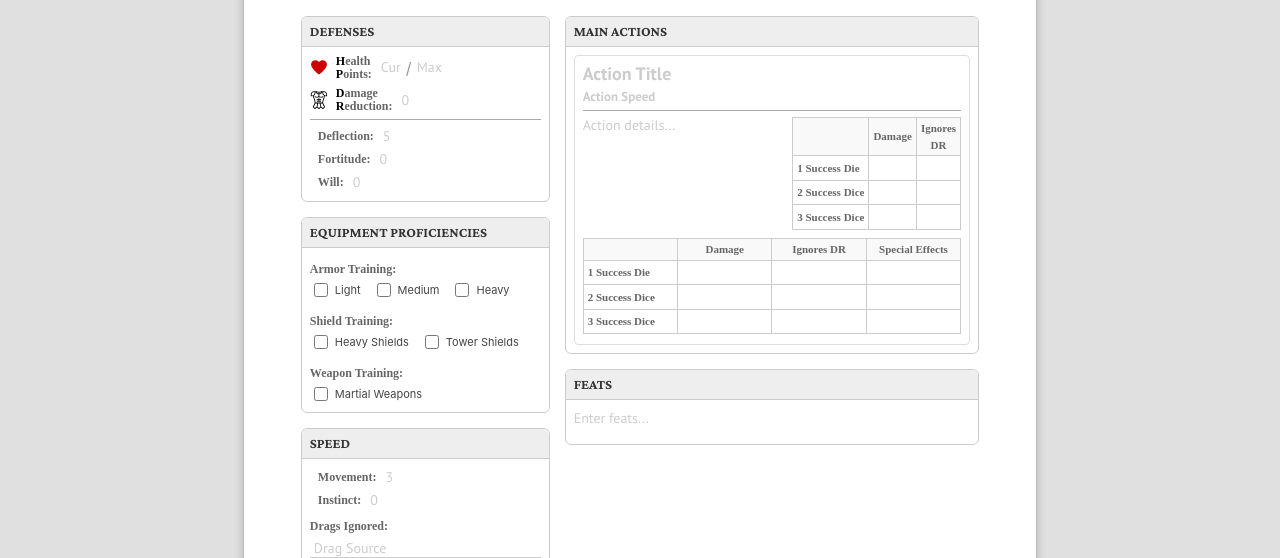
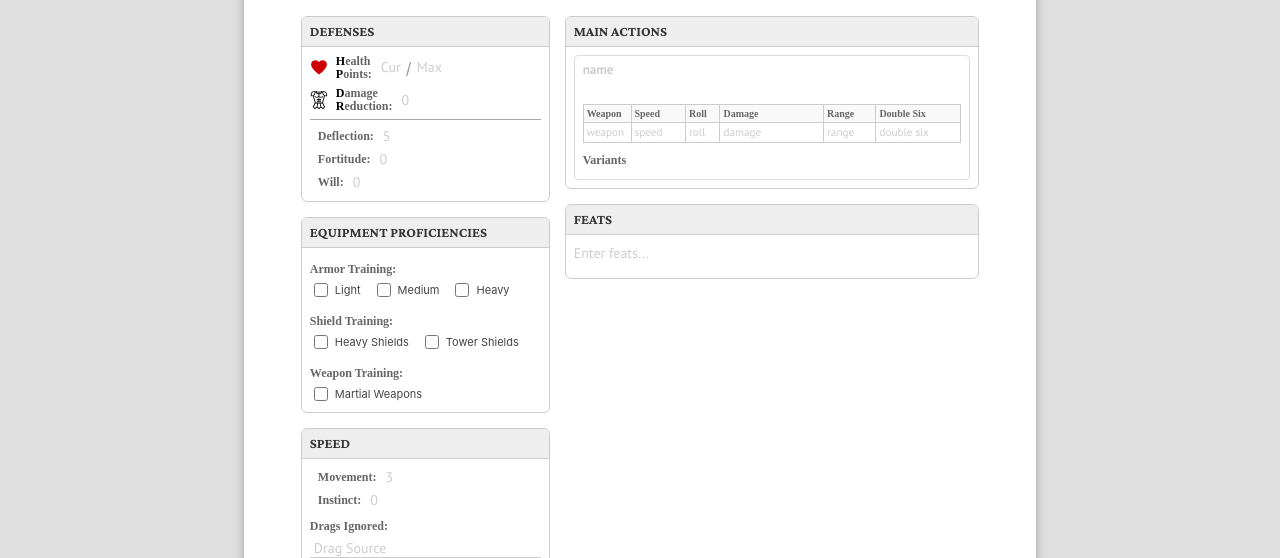
Before and after one commit to firesmoker/EVCharacters, a website built with Vite: page index.html in a window 1280 px wide. Shown: the part 242-800 px from the top of the page. Built offline with nearby package versions, Linux system fonts and the light colour scheme; a web font is replaced by a local one.

Commit message:
restructure main action block

```diff
--- a/src/components.js
+++ b/src/components.js
@@ -286,68 +286,49 @@ export const renderVariantActionRow = () => `
  */
 export const renderMainAction = () => `
   <div class="main-action-container">
-    <div style="display: flex; flex-direction: column;">
-      <div class="editable-field main-action-title" contenteditable="true" data-placeholder="Action Title"></div>
-      <div class="editable-field main-action-subtitle" contenteditable="true" data-placeholder="Action Speed"></div>
-    </div>
-    <div class="section-separator"></div>
-    <div class="action-split-row" style="display: flex; align-items: flex-start;">
-      <div class="editable-field main-action-text" contenteditable="true" data-placeholder="Action details..." style="flex-grow: 1; padding-right: 8px; min-width: 0;"></div>
-      <div class="table-wrapper" style="flex-shrink: 0; margin-top: 0;">
-        <div class="table-toggle-btn" title="Toggle Table">👁️</div>
-        <table class="main-action-table standard-damage-table">
-          <tr>
-            <td></td>
-            <td>Damage</td>
-            <td>Ignores<br>DR</td>
-          </tr>
-          <tr>
-            <td>1 Success Die</td>
-            <td contenteditable="true"></td>
-            <td contenteditable="true"></td>
-          </tr>
-          <tr>
-            <td>2 Success Dice</td>
-            <td contenteditable="true"></td>
-            <td contenteditable="true"></td>
-          </tr>
-          <tr>
-            <td>3 Success Dice</td>
-            <td contenteditable="true"></td>
-            <td contenteditable="true"></td>
-          </tr>
-        </table>
+    <div class="main-action-name-line">
+      <div class="main-action-slot slot-name">
+        <div class="editable-field main-action-slot-value" contenteditable="true" data-slot="name" data-placeholder="name"></div>
       </div>
     </div>
-    <div class="table-wrapper">
-      <div class="table-toggle-btn" title="Toggle Expanded Table">👁️</div>
-      <table class="main-action-table expanded-damage-table">
-        <tr>
-          <td></td>
-          <td>Damage</td>
-          <td>Ignores DR</td>
-          <td>Special Effects</td>
-        </tr>
-        <tr>
-          <td>1 Success Die</td>
-          <td contenteditable="true"></td>
-          <td contenteditable="true"></td>
-          <td contenteditable="true"></td>
-        </tr>
-        <tr>
-          <td>2 Success Dice</td>
-          <td contenteditable="true"></td>
-          <td contenteditable="true"></td>
-          <td contenteditable="true"></td>
-        </tr>
-        <tr>
-          <td>3 Success Dice</td>
-          <td contenteditable="true"></td>
-          <td contenteditable="true"></td>
-          <td contenteditable="true"></td>
-        </tr>
+    <div class="main-action-notes-line">
+      <div class="main-action-slot slot-notes">
+        <div class="editable-field main-action-slot-value" contenteditable="true" data-slot="notes" data-placeholder=""></div>
+      </div>
+    </div>
+    <div class="main-action-table-line">
+      <table class="main-action-slots-table">
+        <colgroup>
+          <col class="main-action-col-weapon">
+          <col class="main-action-col-speed">
+          <col class="main-action-col-roll">
+          <col class="main-action-col-damage">
+          <col class="main-action-col-range">
+          <col class="main-action-col-double-six">
+        </colgroup>
+        <thead>
+          <tr>
+            <th>Weapon</th>
+            <th>Speed</th>
+            <th>Roll</th>
+            <th>Damage</th>
+            <th>Range</th>
+            <th>Double Six</th>
+          </tr>
+        </thead>
+        <tbody>
+          <tr>
+            <td class="main-action-cell-weapon"><div class="editable-field main-action-slot-value" contenteditable="true" data-slot="weapon" data-placeholder="weapon"></div></td>
+            <td><div class="editable-field main-action-slot-value" contenteditable="true" data-slot="speed" data-placeholder="speed"></div></td>
+            <td><div class="editable-field main-action-slot-value" contenteditable="true" data-slot="roll" data-placeholder="roll"></div></td>
+            <td><div class="editable-field main-action-slot-value" contenteditable="true" data-slot="damage" data-placeholder="damage"></div></td>
+            <td><div class="editable-field main-action-slot-value" contenteditable="true" data-slot="range" data-placeholder="range"></div></td>
+            <td><div class="editable-field main-action-slot-value" contenteditable="true" data-slot="doubleSix" data-placeholder="double six"></div></td>
+          </tr>
+        </tbody>
       </table>
     </div>
+    <div class="section-subsection-label">Variants</div>
     <div class="variant-actions-container"></div>
     <div class="variant-btn-container">
        <button class="add-variant-btn" title="Add Variant" style="font-size: 10px; padding: 2px 6px; cursor: pointer;">+ Variant</button>
--- a/src/io.js
+++ b/src/io.js
@@ -113,32 +113,19 @@ const scrapeDynamicRows = (box, title, data) => {
         values: inputs.map(i => i.value)
       });
     } else if (row.classList.contains('main-action-container')) {
-      const titleVal = row.querySelector('.main-action-title').innerText;
-      const subtitleVal = row.querySelector('.main-action-subtitle').innerText;
-
-      // Use innerHTML for Action Details to preserve styling
-      const details = Array.from(row.querySelectorAll('.main-action-text')).map(t => t.innerHTML);
-      // Use textContent instead of innerText to ensure hidden tables are saved correctly
-      const stdTable = row.querySelector('.standard-damage-table');
-      const stdVals = stdTable ? Array.from(stdTable.querySelectorAll('td[contenteditable]')).map(td => td.innerHTML) : [];
-      const isStdHidden = stdTable ? stdTable.classList.contains('hidden') : false;
-
-      const expTable = row.querySelector('.expanded-damage-table');
-      const expVals = expTable ? Array.from(expTable.querySelectorAll('td[contenteditable]')).map(td => td.innerHTML) : [];
-      const isExpHidden = expTable ? expTable.classList.contains('hidden') : false;
-
+      const slots = {};
+      row.querySelectorAll('.main-action-slot-value').forEach(field => {
+        const slotName = field.getAttribute('data-slot');
+        if (slotName) {
+          slots[slotName] = field.innerText;
+        }
+      });
       const variants = Array.from(row.querySelectorAll('.variant-action-text')).map(t => t.innerHTML);
 
       section.dynamicRows.push({
         type: 'action',
-        title: titleVal,
-        subtitle: subtitleVal,
-        details: details,
-        table: stdVals,
-        expandedTable: expVals,
-        variants: variants,
-        isTableHidden: isStdHidden,
-        isExpandedTableHidden: isExpHidden
+        slots,
+        variants
       });
     }
   });
@@ -320,34 +307,14 @@ export const loadFromJSON = (jsonString) => {
               const inputs = newRow.querySelectorAll('input');
               rowData.values.forEach((val, i) => { if (inputs[i]) inputs[i].value = val; });
             } else if (rowData.type === 'action') {
-              newRow.querySelector('.main-action-title').innerText = rowData.title;
-              newRow.querySelector('.main-action-subtitle').innerText = rowData.subtitle;
-
-              const texts = newRow.querySelectorAll('.main-action-text');
-              if (texts[0] && rowData.details[0]) texts[0].innerHTML = rowData.details[0]; // Rich Text
-              if (texts[1] && rowData.details[1]) texts[1].innerHTML = rowData.details[1]; // Rich Text
-
-                            const stdTable = newRow.querySelector('.standard-damage-table');
-                            if (stdTable && rowData.table) {
-                               const tds = stdTable.querySelectorAll('td[contenteditable]');
-                               rowData.table.forEach((val, i) => { if (tds[i]) tds[i].innerHTML = val; });
-
-                               if (rowData.isTableHidden) {                  stdTable.classList.add('hidden');
-                  const btn = stdTable.previousElementSibling;
-                  if (btn) btn.innerText = 'Show Table';
+              const slots = rowData.slots || {};
+              newRow.querySelectorAll('.main-action-slot-value').forEach(field => {
+                const slotName = field.getAttribute('data-slot');
+                if (!slotName) return;
+                if (slots.hasOwnProperty(slotName)) {
+                  field.innerText = slots[slotName];
                 }
-              }
-
-                            const expTable = newRow.querySelector('.expanded-damage-table');
-                            if (expTable && rowData.expandedTable) {
-                               const tds = expTable.querySelectorAll('td[contenteditable]');
-                               rowData.expandedTable.forEach((val, i) => { if (tds[i]) tds[i].innerHTML = val; });
-
-                               if (rowData.isExpandedTableHidden) {                  expTable.classList.add('hidden');
-                  const btn = expTable.previousElementSibling;
-                  if (btn) btn.innerText = 'Show Table';
-                }
-              }
+              });
 
               if (rowData.variants && rowData.variants.length > 0) {
                 const variantContainer = newRow.querySelector('.variant-actions-container');
--- a/src/style.css
+++ b/src/style.css
@@ -724,6 +724,156 @@ textarea::placeholder {
 
 
 
+.main-action-name-line {
+  display: flex;
+  align-items: center;
+  gap: 0;
+  min-width: 0;
+}
+
+.main-action-table-line {
+  width: 100%;
+  min-width: 0;
+}
+
+.main-action-slots-table {
+  border-collapse: collapse;
+  width: 100%;
+  table-layout: fixed;
+}
+
+.main-action-col-weapon {
+  width: auto;
+}
+
+.main-action-col-speed {
+  width: 5.4ch;
+}
+
+.main-action-col-roll {
+  width: 3.41ch;
+}
+
+.main-action-col-damage {
+  width: 10.27ch;
+}
+
+.main-action-col-range {
+  width: 5.184ch;
+}
+
+.main-action-col-double-six {
+  width: 8.4ch;
+}
+
+.main-action-slots-table th,
+.main-action-slots-table td {
+  border: 1px solid #ccc;
+  padding: 1px 3px;
+  text-align: left;
+  white-space: nowrap;
+  vertical-align: middle;
+}
+
+.main-action-slots-table th {
+  font-family: 'Gentium Plus', serif;
+  font-size: 10px;
+  font-variant: small-caps;
+  font-weight: bold;
+  color: #666;
+  background-color: #f9f9f9;
+}
+
+.main-action-slots-table td .main-action-slot-value {
+  width: 100%;
+  max-width: 100%;
+  min-width: 0;
+  display: block;
+  flex: 1 1 auto;
+  white-space: normal;
+  overflow-wrap: anywhere;
+  word-break: break-word;
+}
+
+.main-action-notes-line {
+  display: flex;
+  align-items: center;
+  gap: 0;
+  min-width: 0;
+}
+
+.main-action-slot {
+  display: flex;
+  align-items: center;
+  gap: 0;
+  min-width: 0;
+  flex: 0 0 auto;
+}
+
+.main-action-slot-label {
+  font-family: 'Gentium Plus', serif;
+  font-size: 10px;
+  font-variant: small-caps;
+  font-weight: bold;
+  color: #666;
+  white-space: nowrap;
+}
+
+.main-action-slot-value {
+  min-height: 1.2em;
+  width: max-content;
+  white-space: nowrap;
+  overflow: visible;
+  font-size: 0.7em;
+  flex: 0 0 auto;
+  display: inline-block;
+}
+
+.main-action-name-line .slot-name .main-action-slot-value {
+  font-size: 0.82em;
+  font-weight: 700;
+}
+
+.slot-name {
+  flex: 0 0 auto;
+}
+
+.slot-roll {
+  flex: 0 0 auto;
+}
+
+.slot-damage {
+  flex: 0 0 auto;
+}
+
+.slot-damage-type {
+  flex: 0 0 auto;
+}
+
+.slot-range {
+  flex: 0 0 auto;
+}
+
+.slot-double-six {
+  flex: 0 0 auto;
+}
+
+.slot-notes {
+  flex: 0 0 auto;
+}
+
+.main-action-notes-line .slot-notes {
+  flex: 1 1 auto;
+  width: 100%;
+  min-width: 0;
+}
+
+.main-action-notes-line .slot-notes .main-action-slot-value {
+  flex: 1 1 auto;
+  width: 100%;
+  min-width: 0;
+}
+
 .main-action-title {
 
 
@@ -1323,7 +1473,6 @@ textarea::placeholder {
   opacity: 1;
 }
 
-
 .variant-actions-container {
   margin-bottom: 4px;
 }
@@ -1351,11 +1500,13 @@ textarea::placeholder {
   background-color: color-mix(in srgb, var(--field-color), transparent 90%);
   border-radius: 4px;
   padding: 2px 4px;
+  font-size: 0.7em;
 }
 
 
 .variant-action-text * {
   background-color: transparent !important;
+  font-size: inherit !important;
 }
 
 
```
